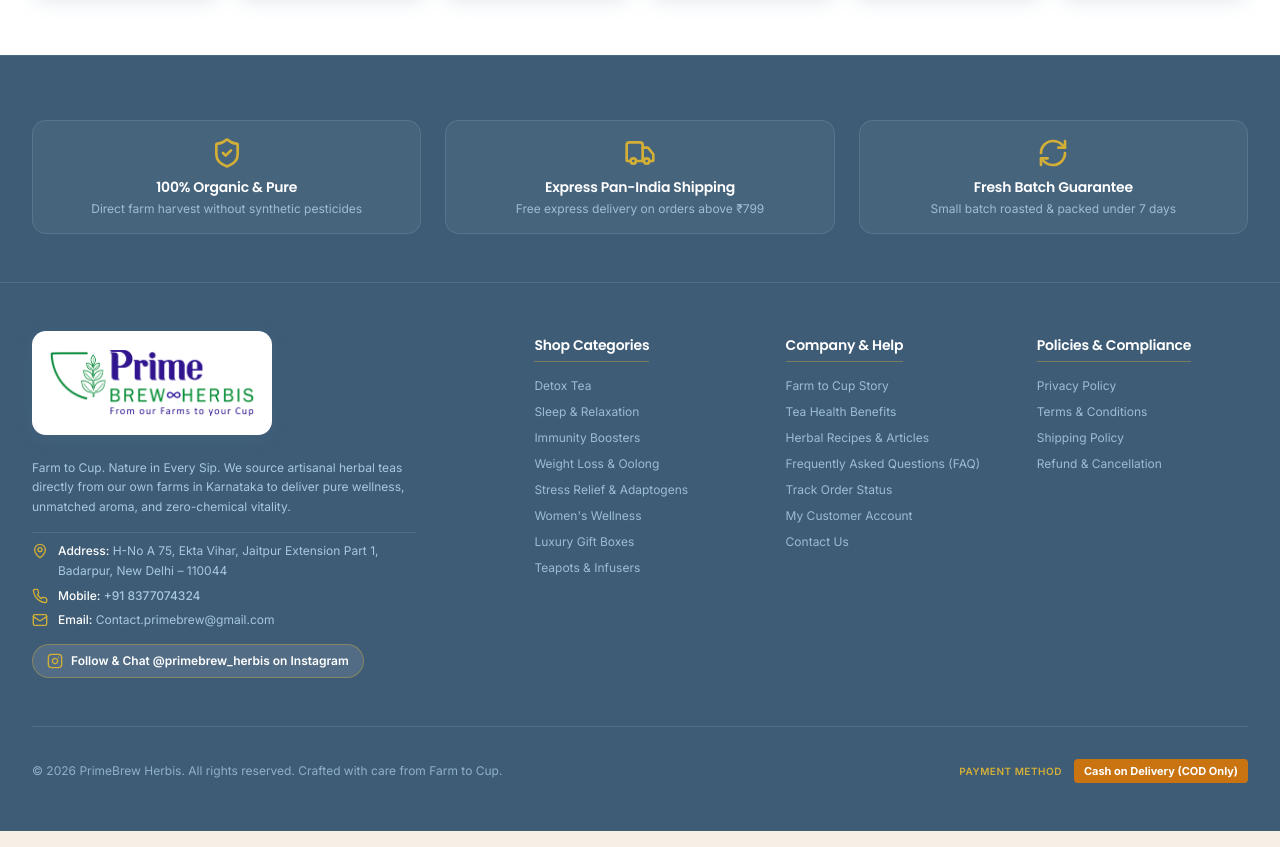
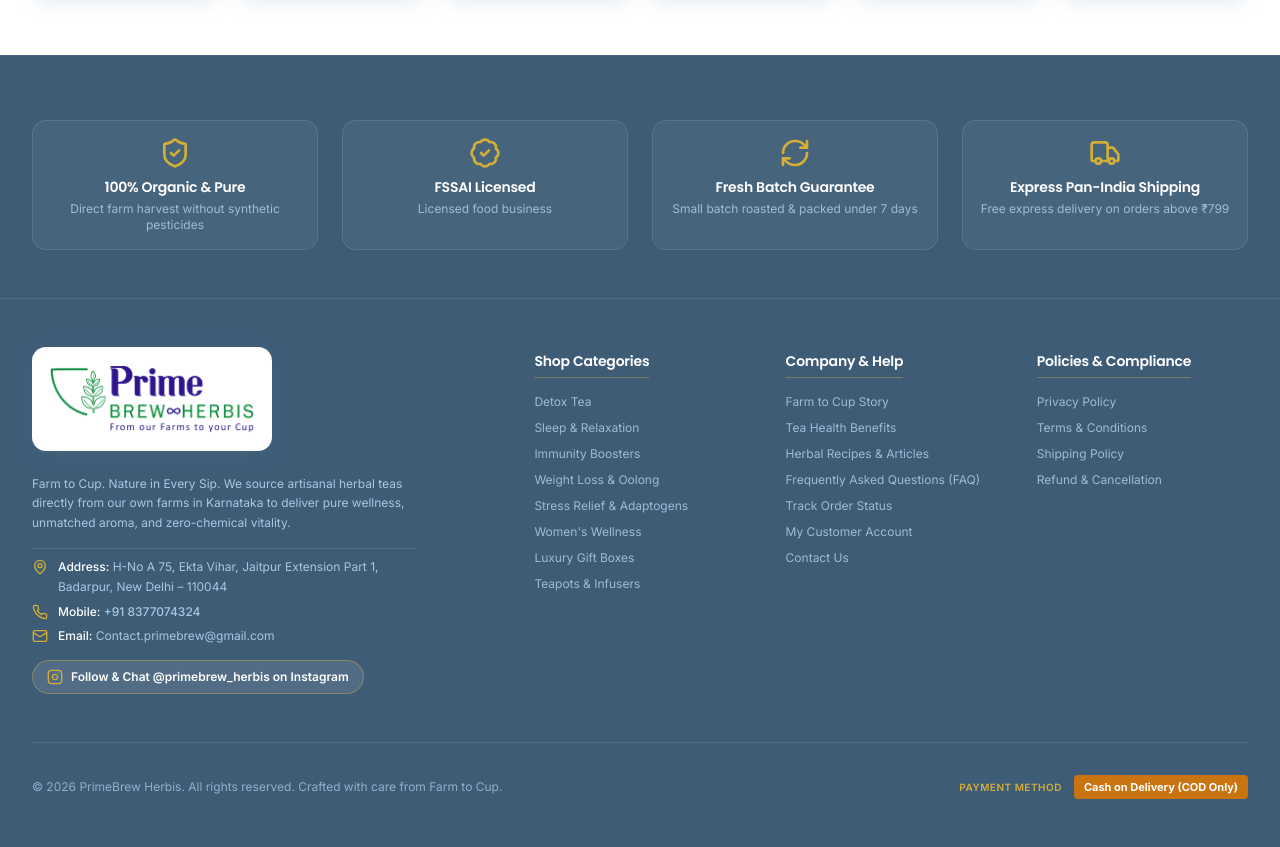
Before and after one commit to shriyajha22/primebrew-herbis, a Next.js app: page / in a window 1280 px wide. Shown: the part 5582-6429 px from the top of the page. Built offline with nearby package versions, Linux system fonts and the light colour scheme; no server answers.

Commit message:
adding google analytics, fssai

```diff
--- a/src/app/layout.tsx
+++ b/src/app/layout.tsx
@@ -1,4 +1,5 @@
 import type { Metadata } from 'next';
+import Script from 'next/script';
 import './globals.css';
 import { StoreProvider } from '@/lib/storeContext';
 import Navbar from '@/components/layout/Navbar';
@@ -71,23 +72,36 @@
   };
 
   return (
-    <html lang="en" className="scroll-smooth">
+    <html lang='en' className='scroll-smooth'>
       <head>
         <script
-          type="application/ld+json"
+          type='application/ld+json'
           dangerouslySetInnerHTML={{ __html: JSON.stringify(jsonLd) }}
         />
       </head>
-      <body className="bg-brand-cream text-brand-charcoal antialiased min-h-screen flex flex-col justify-between selection:bg-brand-mint selection:text-brand-darkGreen">
+      <body className='bg-brand-cream text-brand-charcoal antialiased min-h-screen flex flex-col justify-between selection:bg-brand-mint selection:text-brand-darkGreen'>
         <StoreProvider>
           <ActivityTracker />
           <Navbar />
           <CartDrawer />
           <ToastContainer />
-          <main className="flex-1">{children}</main>
+          <main className='flex-1'>{children}</main>
           <FloatingChat />
           <Footer />
         </StoreProvider>
+
+        <Script
+          src='https://www.googletagmanager.com/gtag/js?id=G-HW6XV7VF4T'
+          strategy='afterInteractive'
+        />
+        <Script id='google-analytics' strategy='afterInteractive'>
+          {`
+            window.dataLayer = window.dataLayer || [];
+            function gtag(){dataLayer.push(arguments);}
+            gtag('js', new Date());
+            gtag('config', 'G-HW6XV7VF4T');
+          `}
+        </Script>
       </body>
     </html>
   );
--- a/src/components/cart/CartDrawer.tsx
+++ b/src/components/cart/CartDrawer.tsx
@@ -78,7 +78,7 @@
           </div>
 
           {/* Free Shipping Meter */}
-          <div className="bg-brand-beige px-5 py-3 border-b border-brand-mint/20">
+          <div className="bg-brand-beige px-5 py-3 border-b border-brand-mint/20" style={{backgroundColor:'#F0F8FF'}}>
             <div className="flex justify-between items-center text-xs font-medium mb-1.5">
               {amountNeededForFreeShipping > 0 ? (
                 <span className="text-brand-charcoal">
@@ -99,7 +99,7 @@
           </div>
 
           {/* Items List */}
-          <div className="flex-1 overflow-y-auto p-5 space-y-4">
+          <div className="flex-1 overflow-y-auto p-5 space-y-4" style={{backgroundColor:'#F0F8FF'}}>
             {cart.length === 0 ? (
               <div className="py-16 text-center space-y-4">
                 <div className="w-20 h-20 bg-brand-mint/20 rounded-full flex items-center justify-center mx-auto text-brand-green">
@@ -203,7 +203,7 @@
                   <form onSubmit={handleApplyCoupon} className="flex gap-2">
                     <input
                       type="text"
-                      placeholder="Promo Code (e.g. HERBAL15)"
+                      placeholder="Promo Code (e.g. HERBALNEW50)"
                       value={couponCode}
                       onChange={(e) => setCouponCode(e.target.value)}
                       className="flex-1 px-3 py-1.5 text-xs border border-gray-300 rounded-input focus:outline-none focus:border-brand-green"
--- a/src/components/layout/Footer.tsx
+++ b/src/components/layout/Footer.tsx
@@ -3,7 +3,7 @@
 import React, { useState } from 'react';
 import Link from 'next/link';
 import Image from 'next/image';
-import { Leaf, Mail, ShieldCheck, Truck, RefreshCw, Award, Instagram, Facebook, Twitter, Phone, MapPin, CheckCircle } from 'lucide-react';
+import { Leaf, Mail, ShieldCheck, Truck, RefreshCw, Award, Instagram, Facebook, Twitter, Phone, MapPin, CheckCircle, BadgeCheck } from 'lucide-react';
 import { usePathname } from 'next/navigation';
 import { useStore } from '@/lib/storeContext';
 
@@ -33,21 +33,45 @@
     <footer className="bg-brand-darkGreen text-brand-beige pt-16 pb-12 border-t border-brand-green/30">
       {/* Brand Trust Badges Bar */}
       <div className="max-w-7xl mx-auto px-4 sm:px-6 lg:px-8 pb-12 mb-12 border-b border-white/10">
-        <div className="grid grid-cols-1 sm:grid-cols-3 gap-6 text-center">
+        <div className="grid grid-cols-1 sm:grid-cols-2 lg:grid-cols-4 gap-6 text-center">
           <div className="flex flex-col items-center p-4 rounded-card bg-white/5 backdrop-blur-sm border border-white/10">
             <ShieldCheck className="w-8 h-8 text-brand-gold mb-2" />
-            <h4 className="font-heading font-semibold text-white text-sm">100% Organic & Pure</h4>
-            <p className="text-xs text-brand-mint/80 mt-1">Direct farm harvest without synthetic pesticides</p>
+            <h4 className="font-heading font-semibold text-white text-sm">
+              100% Organic & Pure
+            </h4>
+            <p className="text-xs text-brand-mint/80 mt-1">
+              Direct farm harvest without synthetic pesticides
+            </p>
           </div>
+
+          <div className="flex flex-col items-center p-4 rounded-card bg-white/5 backdrop-blur-sm border border-white/10">
+            <BadgeCheck className="w-8 h-8 text-brand-gold mb-2" />
+            <h4 className="font-heading font-semibold text-white text-sm">
+              FSSAI Licensed
+            </h4>
+            <p className="text-xs text-brand-mint/80 mt-1">
+              Licensed food business
+            </p>
+          </div>
+
+          <div className="flex flex-col items-center p-4 rounded-card bg-white/5 backdrop-blur-sm border border-white/10">
+            <RefreshCw className="w-8 h-8 text-brand-gold mb-2" />
+            <h4 className="font-heading font-semibold text-white text-sm">
+              Fresh Batch Guarantee
+            </h4>
+            <p className="text-xs text-brand-mint/80 mt-1">
+              Small batch roasted & packed under 7 days
+            </p>
+          </div>
+
           <div className="flex flex-col items-center p-4 rounded-card bg-white/5 backdrop-blur-sm border border-white/10">
             <Truck className="w-8 h-8 text-brand-gold mb-2" />
-            <h4 className="font-heading font-semibold text-white text-sm">Express Pan-India Shipping</h4>
-            <p className="text-xs text-brand-mint/80 mt-1">Free express delivery on orders above ₹799</p>
-          </div>
-          <div className="flex flex-col items-center p-4 rounded-card bg-white/5 backdrop-blur-sm border border-white/10">
-            <RefreshCw className="w-8 h-8 text-brand-gold mb-2" />
-            <h4 className="font-heading font-semibold text-white text-sm">Fresh Batch Guarantee</h4>
-            <p className="text-xs text-brand-mint/80 mt-1">Small batch roasted & packed under 7 days</p>
+            <h4 className="font-heading font-semibold text-white text-sm">
+              Express Pan-India Shipping
+            </h4>
+            <p className="text-xs text-brand-mint/80 mt-1">
+              Free express delivery on orders above ₹799
+            </p>
           </div>
         </div>
       </div>
--- a/src/components/layout/Navbar.tsx
+++ b/src/components/layout/Navbar.tsx
@@ -188,7 +188,7 @@
                           onClick={() => setUserDropdownOpen(false)}
                           className="block px-3 py-2 text-xs font-bold text-white bg-brand-green hover:bg-brand-darkGreen rounded-button text-center transition-colors shadow-soft"
                         >
-                          Login
+                          Sign In
                         </Link>
                         <Link
                           href="/register"
--- a/src/lib/storeContext.tsx
+++ b/src/lib/storeContext.tsx
@@ -242,7 +242,7 @@
     const cleanCode = code.trim().toUpperCase();
     const found = initialCoupons.find((c) => c.code === cleanCode);
     if (!found) {
-      return { success: false, message: 'Invalid coupon code. Try "HERBAL15" or "FARM2CUP"' };
+      return { success: false, message: 'Invalid coupon code' };
     }
     if (cartSubtotal < found.minOrderAmount) {
       return { success: false, message: `Minimum order amount for ${found.code} is ₹${found.minOrderAmount}` };
```
